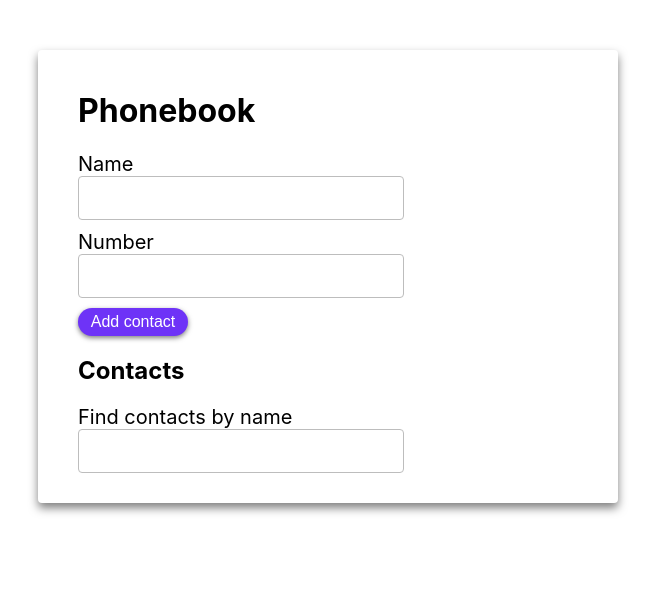
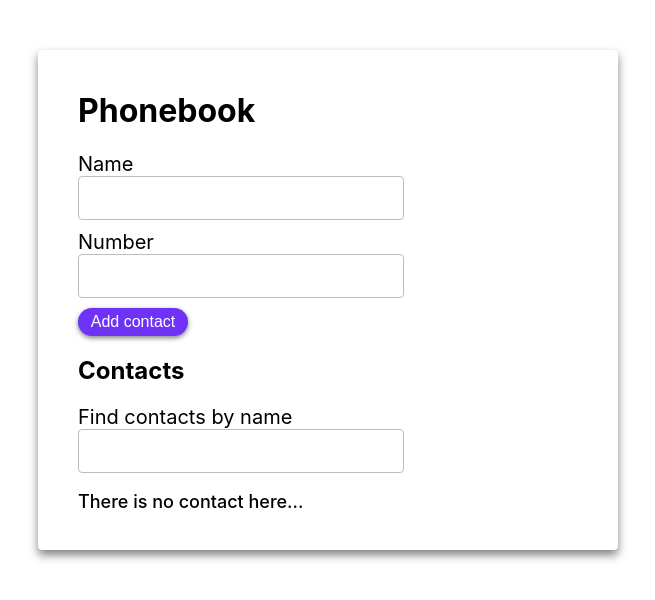
Before and after one commit to Mar4ella89/goit-react-hw-02-phonebook, a React (Create React App) app: page / in a window 1280 px wide. Shown: the top 600 px of the page, without its empty margins (312-967 px from the left). Built offline with nearby package versions, Linux system fonts and the light colour scheme.

Commit message:
upd proptypes

```diff
--- a/src/components/ContactList/ContactList.jsx
+++ b/src/components/ContactList/ContactList.jsx
@@ -1,7 +1,12 @@
 import React from 'react';
+import Notification from 'components/Notification/Notification';
 import css from './ContactList.module.css';
+import PropTypes from 'prop-types';
 
-const ContactList = ({ contacts, onDeleteContact }) => (
+const ContactList = ({ contacts, onDeleteContact }) => {
+  if (!Object.keys(contacts).length)
+    return <Notification message={`There is no contact here...`} />;
+  return (
     <ul className={css.contactList}>
       {contacts.map(({ id, name, number }) => (
         <li key={id} className={css.contactItem}>
@@ -17,5 +22,17 @@ const ContactList = ({ contacts, onDeleteContact }) => (
       ))}
     </ul>
   );
+};
+
+ContactList.ContactList = {
+   onDeleteContact: PropTypes.func.isRequired,
+   contacts: PropTypes.arrayOf(
+    PropTypes.exact({
+      id: PropTypes.string.isRequired,
+      name: PropTypes.string.isRequired,
+      number: PropTypes.number.isRequired,
+    })
+  ),
+};
 
 export default ContactList;
--- a/src/components/Filter/Filter.jsx
+++ b/src/components/Filter/Filter.jsx
@@ -1,5 +1,6 @@
 import React from 'react';
 import css from './Filter.module.css';
+import PropTypes from 'prop-types';
 
 const Filter = ({value, onChange}) => {
   return (
@@ -15,4 +16,9 @@ const Filter = ({value, onChange}) => {
   );
 };
 
+Filter.propTypes = {
+  value: PropTypes.string.isRequired,
+  onChange: PropTypes.func.isRequired,
+};
+
 export default Filter;
--- /dev/null
+++ b/src/components/Notification/Notification.jsx
@@ -0,0 +1,13 @@
+import React from 'react';
+import css from './Notification.module.css';
+import PropTypes from 'prop-types';
+
+const Notification = ({ message }) => {
+  return <p className={css.message}>{message}</p>;
+};
+
+Notification.propTypes = {
+  message: PropTypes.string.isRequired,
+};
+
+export default Notification;
--- /dev/null
+++ b/src/components/Notification/Notification.module.css
@@ -0,0 +1,4 @@
+.message {
+    font-size: 18px;
+    font-weight: 500;
+  }
```
Also changed, not shown: src/components/ContactForm/ContactForm.jsx (+7 -0 lines). Lines whose indentation alone changed are shown as unchanged.
